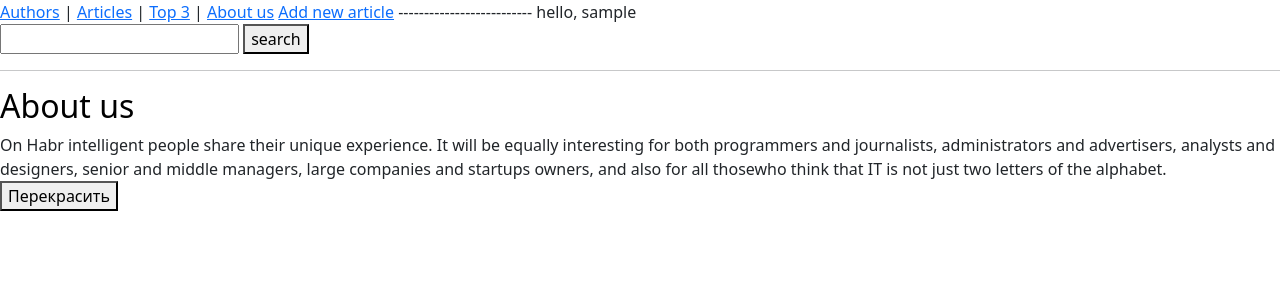
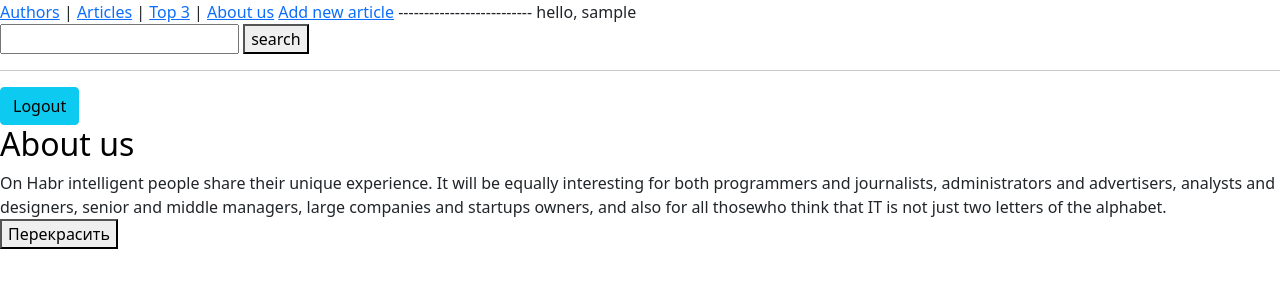
Before and after one commit to AyzKM/habr, a Django app: page /about/ in a window 1280 px wide. Shown: the top 300 px of the page. Run offline with Django 3.2, Linux system fonts and the light colour scheme; the visitor is signed in with stand-in values (Sample User, id 1); some libraries are stand-ins or nearby versions.

Commit message:
add logout function

```diff
--- a/core/templates/base.html
+++ b/core/templates/base.html
@@ -23,7 +23,9 @@
     <a href="{% url 'about' %}">About us</a>
     <a href="{% url 'article-add' %}">Add new article</a>
     --------------------------
-    <span>hello, {{ request.user.username }}</span>
+    {% if request.user.is_authenticated %}
+        <span>hello, {{ request.user.username }}</span>
+    {% endif %}
     <br>
     <form action="{% url 'search' %}">
         <input type="text" name="word">
@@ -31,7 +33,9 @@
     </form>
     <hr>
     {% if not request.user.is_authenticated %}
-        <a class="btn btn-info" href="{% url 'sign-in' %}">Log in</a>
+        <a class="btn btn-info" href="{% url 'sign-in' %}">Login</a>
+    {% else %}
+        <a class= "btn btn-info" href="{% url 'sign-out' %}">Logout</a>
     {% endif %}
 
     {% block content %}
--- a/core/templates/sign_in.html
+++ b/core/templates/sign_in.html
@@ -7,6 +7,7 @@
     <title>Document</title>
 </head>
 <body>
+    <h1>Welcome to habr</h1>
     <form method='POST'>
         {% csrf_token %}
         <input type="text" placeholder="Login" name="username">
--- a/core/views.py
+++ b/core/views.py
@@ -1,6 +1,6 @@
 from django.shortcuts import render, HttpResponse, redirect
 from django.db.models import Q
-from django.contrib.auth import authenticate, login
+from django.contrib.auth import authenticate, login, logout
 from core.models import *
 
 def sign_in(request):
@@ -14,6 +14,10 @@ def sign_in(request):
                 return redirect('articles')
 
     return render(request, 'sign_in.html')
+
+def sign_out(request):
+    logout(request)
+    return redirect(sign_in)
 
 def articles(request):
     articles = Article.objects.filter(is_active=True)
--- a/habr/urls.py
+++ b/habr/urls.py
@@ -22,6 +22,7 @@ from django.conf import settings
 urlpatterns = [
     path('admin/', admin.site.urls),
     path('sign-in/', sign_in, name='sign-in'),
+    path('sign-out', sign_out, name='sign-out'),
     path("", articles, name='articles'),
     path("authors/", authors, name='authors'),
     path("author/<int:pk>/", author_page, name="author"),
```
